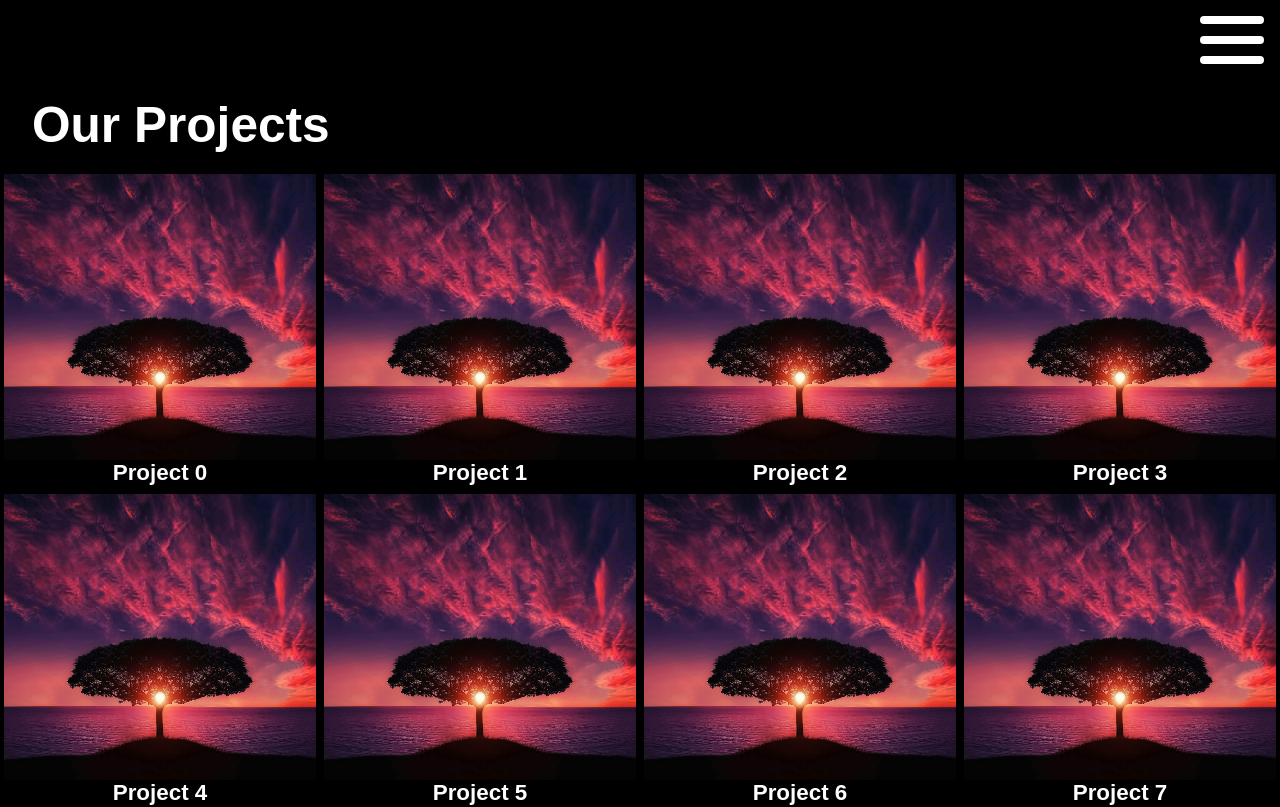
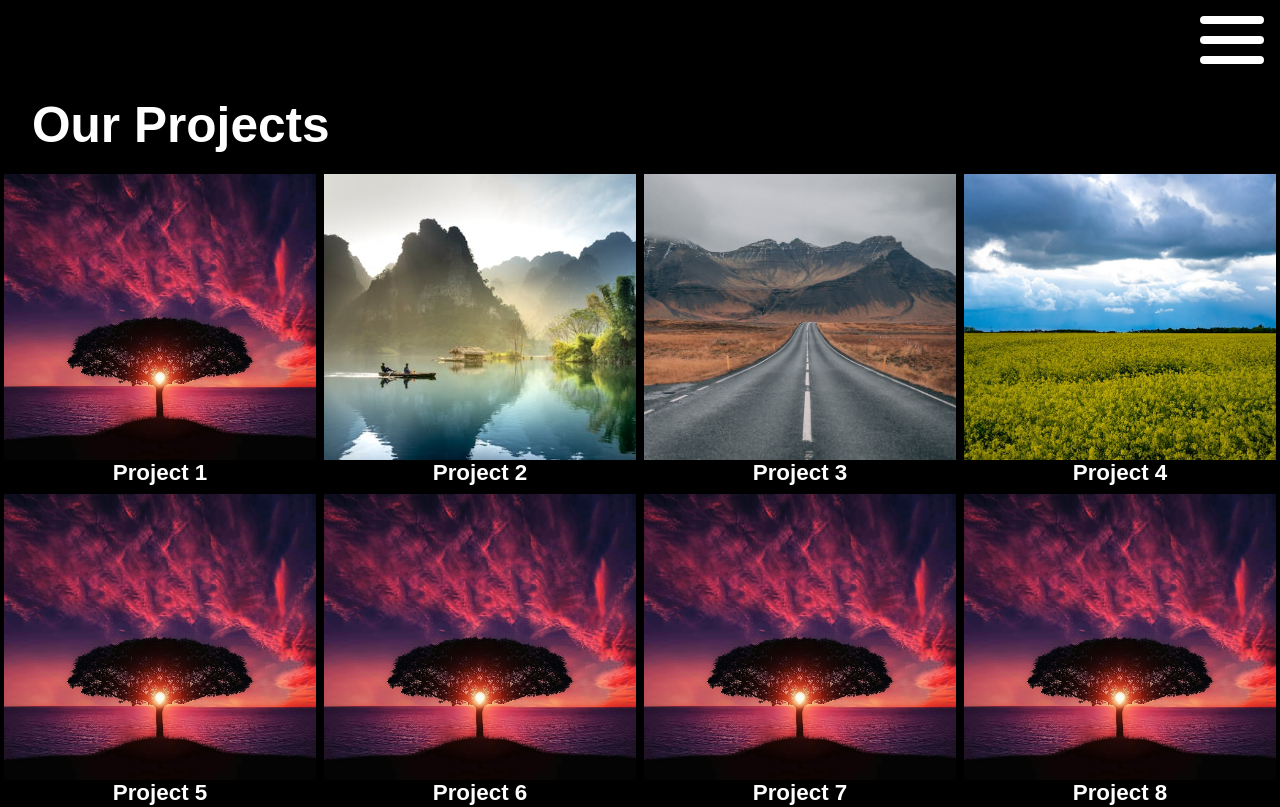
Before and after one commit to Nicolasbuisson/AlexonWebsite, a React (Vite) app: page /work in a window 1280 px wide. Shown: the top 807 px of the page. Built offline with nearby package versions, Linux system fonts and the light colour scheme.

Commit message:
dynamic route + work grid

```diff
--- a/src/App.tsx
+++ b/src/App.tsx
@@ -4,6 +4,7 @@ import { Work } from "./pages/work/work";
 import { WorkItem } from "./pages/workItem/workItem";
 import { Story } from "./pages/story/story";
 import { Contact } from "./pages/contact/contact";
+import { projects } from "./resources/projects.json";
 
 function App() {
   return (
@@ -11,19 +12,29 @@ function App() {
       <Routes>
         <Route path="/">
           <Route index element={<Home></Home>}></Route>
-          <Route path="work" element={<Work></Work>}></Route>
           <Route
-            path="work/item"
-            element={
-              <WorkItem
-                title=""
-                client=""
-                description=""
-                videoUrl=""
-                stills={[""]}
-              ></WorkItem>
-            }
+            path="work"
+            element={<Work projects={projects}></Work>}
           ></Route>
+          {projects.map((project) => {
+            return (
+              <Route
+                key={`route-${project.stills}`}
+                path={`work/${project.title.replaceAll(" ", "").toLowerCase()}`}
+                // remove spaces from title and make all lowercase when creating URL
+                element={
+                  <WorkItem
+                    title={project.title}
+                    client={project.client}
+                    description={project.description}
+                    videoUrl={project.videoUrl}
+                    gridImage={project.gridImage}
+                    stills={project.stills}
+                  ></WorkItem>
+                }
+              ></Route>
+            );
+          })}
           <Route path="story" element={<Story></Story>}></Route>
           <Route path="contact" element={<Contact></Contact>}></Route>
         </Route>
--- a/src/pages/work/work.tsx
+++ b/src/pages/work/work.tsx
@@ -3,34 +3,34 @@ import { Footer } from "../../components/footer/footer";
 import { Navigation } from "../../components/navigation/navigation";
 import "./work.css";
 import { LogoScroller } from "../../components/logoScroller/logoScroller";
+import { WorkItemProps } from "../../types/work";
 
-/* TODO
-will have to dynamically create routes!
-read from a json file?
-video, stills (picture grid), project, text, more than one picture, boolean template type: reel, vimeo video...?
-design template for individual project work page, inspire yourself from toast productions
-*/
-export const Work = () => {
-  const cards = Array(12).fill(0);
+interface WorkProps {
+  projects: WorkItemProps[];
+}
+
+export const Work = (props: WorkProps) => {
+  const { projects } = props;
+
   return (
     <div className="work-container">
       <Navigation></Navigation>
       <section className="work-section-container">
         <h2>Our Projects</h2>
         <div className="projects-grid">
-          {cards.map((x, i) => {
+          {projects.map((project) => {
             return (
               <Link
-                to="/work/item"
+                to={`/work/${project.title.replaceAll(" ", "").toLowerCase()}`}
                 className="card"
-                key={"work-grid-card-" + i}
+                key={"work-grid-card-" + project.title}
               >
                 <div className="stacked">
                   <img
-                    src={require("../../assets/images/sunset-purple-tree.jpg")}
+                    src={`/assets/images/${project.gridImage}`}
                     alt="project card"
                   ></img>
-                  <h4>{`Project ${i}`}</h4>
+                  <h4>{project.title}</h4>
                 </div>
               </Link>
             );
--- /dev/null
+++ b/src/resources/projects.json
@@ -0,0 +1,148 @@
+{
+    "projects" : [
+    {
+        "title": "Project 1",
+        "client": "Corona",
+        "description": "Lorem ipsum dolor sit amet, consectetur adipiscing elit, sed do eiusmod tempor incididunt ut labore et dolore magna aliqua. Leo adiam sollicitudin tempor id. Morbi tempus iaculis urna id volutpat lacus. Est lorem ipsum dolor sit amet consectetur adipiscing elit.",
+        "videoUrl": "https://player.vimeo.com/video/694255333",
+        "gridImage": "sunset-purple-tree.jpg",
+        "stills": [
+            {"imageUrl": "/src/assets/images/sunset-purple-tree.jpg"},
+            {"imageUrl": "/src/assets/images/lake.jpg"},
+            {"imageUrl": "/src/assets/images/road.jpg"}
+        ]
+    },
+    {
+        "title": "Project 2",
+        "client": "Corona",
+        "description": "Lorem ipsum dolor sit amet, consectetur adipiscing elit, sed do eiusmod tempor incididunt ut labore et dolore magna aliqua. Leo adiam sollicitudin tempor id. Morbi tempus iaculis urna id volutpat lacus. Est lorem ipsum dolor sit amet consectetur adipiscing elit.",
+        "videoUrl": "https://player.vimeo.com/video/694255333",
+        "gridImage": "lake.jpg",
+        "stills": [
+            {"imageUrl": "/src/assets/images/sunset-purple-tree.jpg"},
+            {"imageUrl": "/src/assets/images/lake.jpg"},
+            {"imageUrl": "/src/assets/images/road.jpg"}
+        ]
+    },
+    {
+        "title": "Project 3",
+        "client": "Corona",
+        "description": "Lorem ipsum dolor sit amet, consectetur adipiscing elit, sed do eiusmod tempor incididunt ut labore et dolore magna aliqua. Leo adiam sollicitudin tempor id. Morbi tempus iaculis urna id volutpat lacus. Est lorem ipsum dolor sit amet consectetur adipiscing elit.",
+        "videoUrl": "https://player.vimeo.com/video/694255333",
+        "gridImage": "road.jpg",
+        "stills": [
+            {"imageUrl": "/src/assets/images/sunset-purple-tree.jpg"},
+            {"imageUrl": "/src/assets/images/lake.jpg"},
+            {"imageUrl": "/src/assets/images/road.jpg"}
+        ]
+    },
+    {
+        "title": "Project 4",
+        "client": "Corona",
+        "description": "Lorem ipsum dolor sit amet, consectetur adipiscing elit, sed do eiusmod tempor incididunt ut labore et dolore magna aliqua. Leo adiam sollicitudin tempor id. Morbi tempus iaculis urna id volutpat lacus. Est lorem ipsum dolor sit amet consectetur adipiscing elit.",
+        "videoUrl": "https://player.vimeo.com/video/694255333",
+        "gridImage": "plain.jpg",
+        "stills": [
+            {"imageUrl": "/src/assets/images/sunset-purple-tree.jpg"},
+            {"imageUrl": "/src/assets/images/lake.jpg"},
+            {"imageUrl": "/src/assets/images/road.jpg"}
+        ]
+    },
+    {
+        "title": "Project 5",
+        "client": "Corona",
+        "description": "Lorem ipsum dolor sit amet, consectetur adipiscing elit, sed do eiusmod tempor incididunt ut labore et dolore magna aliqua. Leo adiam sollicitudin tempor id. Morbi tempus iaculis urna id volutpat lacus. Est lorem ipsum dolor sit amet consectetur adipiscing elit.",
+        "videoUrl": "https://player.vimeo.com/video/694255333",
+        "gridImage": "sunset-purple-tree.jpg",
+        "stills": [
+            {"imageUrl": "/src/assets/images/sunset-purple-tree.jpg"},
+            {"imageUrl": "/src/assets/images/lake.jpg"},
+            {"imageUrl": "/src/assets/images/road.jpg"}
+        ]
+    },
+    {
+        "title": "Project 6",
+        "client": "Corona",
+        "description": "Lorem ipsum dolor sit amet, consectetur adipiscing elit, sed do eiusmod tempor incididunt ut labore et dolore magna aliqua. Leo adiam sollicitudin tempor id. Morbi tempus iaculis urna id volutpat lacus. Est lorem ipsum dolor sit amet consectetur adipiscing elit.",
+        "videoUrl": "https://player.vimeo.com/video/694255333",
+        "gridImage": "sunset-purple-tree.jpg",
+        "stills": [
+            {"imageUrl": "/src/assets/images/sunset-purple-tree.jpg"},
+            {"imageUrl": "/src/assets/images/lake.jpg"},
+            {"imageUrl": "/src/assets/images/road.jpg"}
+        ]
+    },
+    {
+        "title": "Project 7",
+        "client": "Corona",
+        "description": "Lorem ipsum dolor sit amet, consectetur adipiscing elit, sed do eiusmod tempor incididunt ut labore et dolore magna aliqua. Leo adiam sollicitudin tempor id. Morbi tempus iaculis urna id volutpat lacus. Est lorem ipsum dolor sit amet consectetur adipiscing elit.",
+        "videoUrl": "https://player.vimeo.com/video/694255333",
+        "gridImage": "sunset-purple-tree.jpg",
+        "stills": [
+            {"imageUrl": "/src/assets/images/sunset-purple-tree.jpg"},
+            {"imageUrl": "/src/assets/images/lake.jpg"},
+            {"imageUrl": "/src/assets/images/road.jpg"}
+        ]
+    },
+    {
+        "title": "Project 8",
+        "client": "Corona",
+        "description": "Lorem ipsum dolor sit amet, consectetur adipiscing elit, sed do eiusmod tempor incididunt ut labore et dolore magna aliqua. Leo adiam sollicitudin tempor id. Morbi tempus iaculis urna id volutpat lacus. Est lorem ipsum dolor sit amet consectetur adipiscing elit.",
+        "videoUrl": "https://player.vimeo.com/video/694255333",
+        "gridImage": "sunset-purple-tree.jpg",
+        "stills": [
+            {"imageUrl": "/src/assets/images/sunset-purple-tree.jpg"},
+            {"imageUrl": "/src/assets/images/lake.jpg"},
+            {"imageUrl": "/src/assets/images/road.jpg"}
+        ]
+    },
+    {
+        "title": "Project 9",
+        "client": "Corona",
+        "description": "Lorem ipsum dolor sit amet, consectetur adipiscing elit, sed do eiusmod tempor incididunt ut labore et dolore magna aliqua. Leo adiam sollicitudin tempor id. Morbi tempus iaculis urna id volutpat lacus. Est lorem ipsum dolor sit amet consectetur adipiscing elit.",
+        "videoUrl": "https://player.vimeo.com/video/694255333",
+        "gridImage": "sunset-purple-tree.jpg",
+        "stills": [
+            {"imageUrl": "/src/assets/images/sunset-purple-tree.jpg"},
+            {"imageUrl": "/src/assets/images/lake.jpg"},
+            {"imageUrl": "/src/assets/images/road.jpg"}
+        ]
+    },
+    {
+        "title": "Project 10",
+        "client": "Corona",
+        "description": "Lorem ipsum dolor sit amet, consectetur adipiscing elit, sed do eiusmod tempor incididunt ut labore et dolore magna aliqua. Leo adiam sollicitudin tempor id. Morbi tempus iaculis urna id volutpat lacus. Est lorem ipsum dolor sit amet consectetur adipiscing elit.",
+        "videoUrl": "https://player.vimeo.com/video/694255333",
+        "gridImage": "sunset-purple-tree.jpg",
+        "stills": [
+            {"imageUrl": "/src/assets/images/sunset-purple-tree.jpg"},
+            {"imageUrl": "/src/assets/images/lake.jpg"},
+            {"imageUrl": "/src/assets/images/road.jpg"}
+        ]
+    },
+    {
+        "title": "Project 11",
+        "client": "Corona",
+        "description": "Lorem ipsum dolor sit amet, consectetur adipiscing elit, sed do eiusmod tempor incididunt ut labore et dolore magna aliqua. Leo adiam sollicitudin tempor id. Morbi tempus iaculis urna id volutpat lacus. Est lorem ipsum dolor sit amet consectetur adipiscing elit.",
+        "videoUrl": "https://player.vimeo.com/video/694255333",
+        "gridImage": "sunset-purple-tree.jpg",
+        "stills": [
+            {"imageUrl": "/src/assets/images/sunset-purple-tree.jpg"},
+            {"imageUrl": "/src/assets/images/lake.jpg"},
+            {"imageUrl": "/src/assets/images/road.jpg"}
+        ]
+    },
+    {
+        "title": "Project 12",
+        "client": "Corona",
+        "description": "Lorem ipsum dolor sit amet, consectetur adipiscing elit, sed do eiusmod tempor incididunt ut labore et dolore magna aliqua. Leo adiam sollicitudin tempor id. Morbi tempus iaculis urna id volutpat lacus. Est lorem ipsum dolor sit amet consectetur adipiscing elit.",
+        "videoUrl": "https://player.vimeo.com/video/694255333",
+        "gridImage": "sunset-purple-tree.jpg",
+        "stills": [
+            {"imageUrl": "/src/assets/images/sunset-purple-tree.jpg"},
+            {"imageUrl": "/src/assets/images/lake.jpg"},
+            {"imageUrl": "/src/assets/images/road.jpg"}
+        ]
+    }
+]
+}
--- /dev/null
+++ b/src/types/work.ts
@@ -0,0 +1,12 @@
+export interface StillImage {
+    imageUrl: string;
+  }
+
+export interface WorkItemProps {
+    title: string;
+    client: string;
+    description: string;
+    videoUrl: string;
+    gridImage: string;
+    stills: StillImage[];
+}
```
